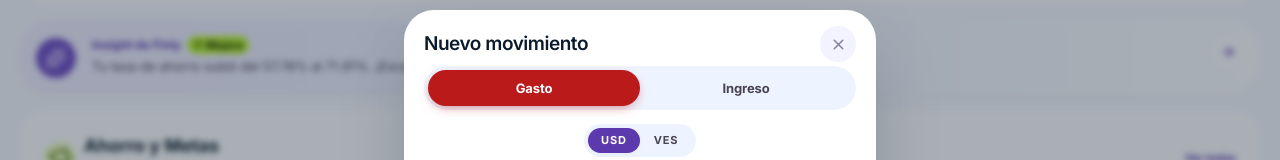
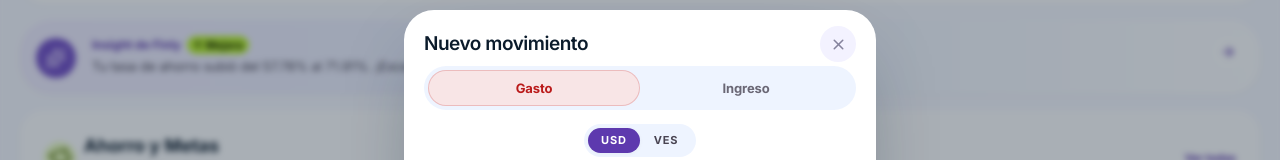
Before and after one commit to anyelopetit/finly, a React (Vite) app: page / in a window 1280 px wide. Both pictures are taken after a click on the button "Registrar Nuevo Movimiento". Shown: the part 1031-1191 px from the top of the page. Built offline with nearby package versions, Linux system fonts and the light colour scheme; no server answers.

Commit message:
transactions: suavizar colores de tabs gasto e ingreso en nuevo movimiento

```diff
--- a/src/features/transactions/components/new-transaction/NewTransactionModal.tsx
+++ b/src/features/transactions/components/new-transaction/NewTransactionModal.tsx
@@ -556,19 +556,19 @@ function MovementSheet({ onClose }: { onClose: () => void }) {
                     'relative z-10 h-9 rounded-full text-[13px] font-bold tracking-[-0.01em] transition-colors duration-150',
                     active
                       ? isExpense
-                        ? 'text-white'
-                        : 'text-on-secondary-fixed'
-                      : 'text-on-surface-variant hover:text-on-surface'
+                        ? 'text-error'
+                        : 'text-secondary'
+                      : 'text-on-surface-variant/80 hover:text-on-surface'
                   )}
                 >
                   {active && (
                     <motion.span
                       layoutId="movement-type-pill"
                       className={cn(
-                        'absolute inset-0 rounded-full',
+                        'absolute inset-0 rounded-full border shadow-xs',
                         isExpense
-                          ? 'bg-error shadow-[0_4px_12px_-4px_rgba(186,26,26,0.6)]'
-                          : 'bg-secondary-fixed shadow-[0_4px_12px_-4px_rgba(168,222,30,0.8)]'
+                          ? 'border-error/20 bg-error-container/60'
+                          : 'border-secondary/20 bg-secondary-container/40'
                       )}
                       transition={
                         reducedMotion
```
